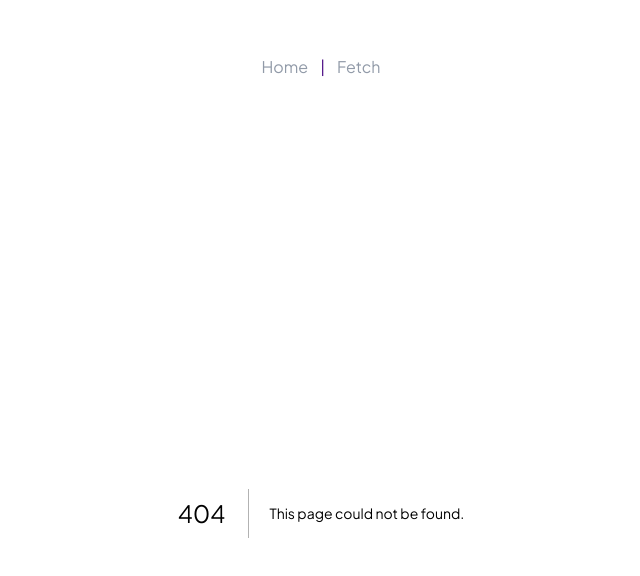
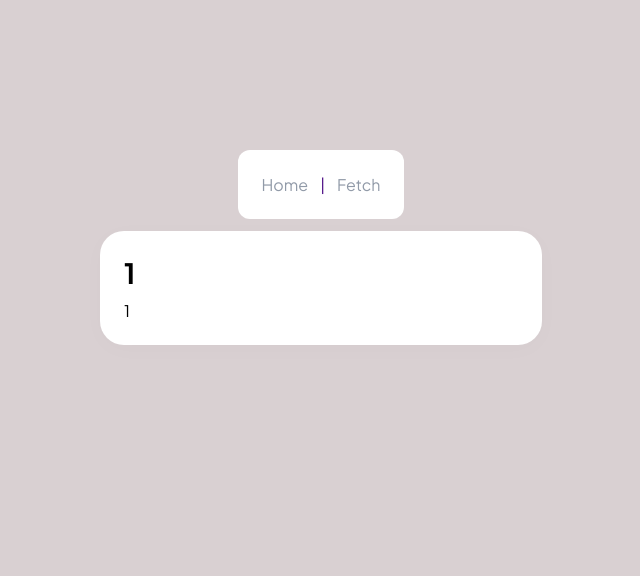
Before and after one commit to nrfdillah/banner, a Next.js app: page /diary/1/1 in a window 1280 px wide. Before the commit this address had no page. Shown: the top 576 px of the page, without its empty margins (319-959 px from the left). Built offline with nearby package versions, Linux system fonts and the light colour scheme.

Commit message:
feat: dynamic style

```diff
--- /dev/null
+++ b/src/app/diary/[judul]/[isi_diary]/page.js
@@ -0,0 +1,11 @@
+import '@styles/diarypost.css'
+export default function DiaryPost({params}) {
+    const {judul, isi_diary} = params
+
+    return(
+        <div className='post-container'>
+            <h1>{decodeURIComponent(judul)}</h1>
+            <p>{decodeURIComponent(isi_diary)}</p>
+        </div>
+    )
+}
--- a/src/styles/diary.css
+++ b/src/styles/diary.css
@@ -13,7 +13,7 @@
 .p-diary{
   display: -webkit-box;
   -webkit-box-orient: vertical;
-  -webkit-line-clamp: 3;
+  -webkit-line-clamp: 2;
   align-self: stretch;
   overflow: hidden;
   color: #1E1E1E;
@@ -39,4 +39,5 @@ li{
 
 h1 {
   font-size : 28px;
+  color: black;
 }
--- /dev/null
+++ b/src/styles/diarypost.css
@@ -0,0 +1,43 @@
+.post-container{
+    display: flex;
+    width: 442px;
+    padding: 24px;
+    flex-direction: column;
+    align-items: flex-start;
+    gap: 10px;
+    border-radius: 24px;
+    background: #FFF;
+    box-shadow: 0px 4px 24px 0px rgba(0, 0, 0, 0.02);
+}
+
+.p-diary{
+    display: -webkit-box;
+    -webkit-box-orient: vertical;
+    -webkit-line-clamp: 3;
+    align-self: stretch;
+    overflow: hidden;
+    color: #1E1E1E;
+    text-overflow: ellipsis;
+    font-family: Plus Jakarta Sans;
+    font-size: 16px;
+    font-style: normal;
+    font-weight: 400;
+    line-height: normal;
+}
+
+ul{
+    display: flex;
+    flex-direction: column;
+    row-gap: 12px;
+    overflow-y: auto;
+
+}
+
+li{
+    list-style-type: none;
+}
+
+h1 {
+    font-size : 28px;
+    color: black;
+}
--- a/src/styles/global.css
+++ b/src/styles/global.css
@@ -11,13 +11,14 @@
 body {
     background-color: #d9d0d2;
     width: 100vw;
-    min-height: 100vh;
+    height: 100vh;
     display: flex;
+    padding-top:150px;
     flex-direction: column;
     row-gap:12px;
     align-items: center;
-    justify-content: center;
-    padding: 32px;
+    justify-content: flex-start;
+    overlow-x:hidden;
 }
 
 @media screen and (max-width: 414px) {
```
Also changed, not shown: src/app/diary/page.js (+9 -7 lines).
